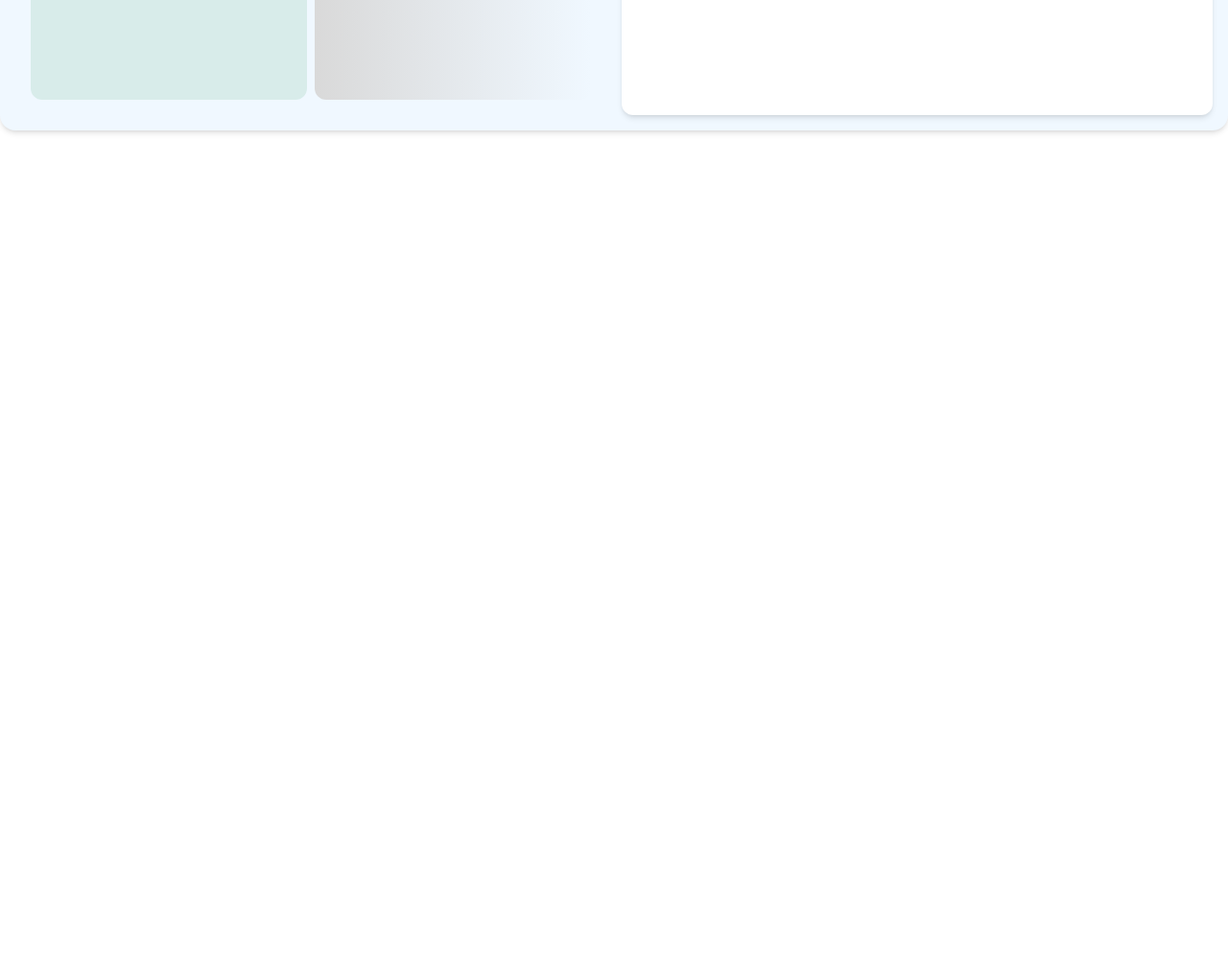
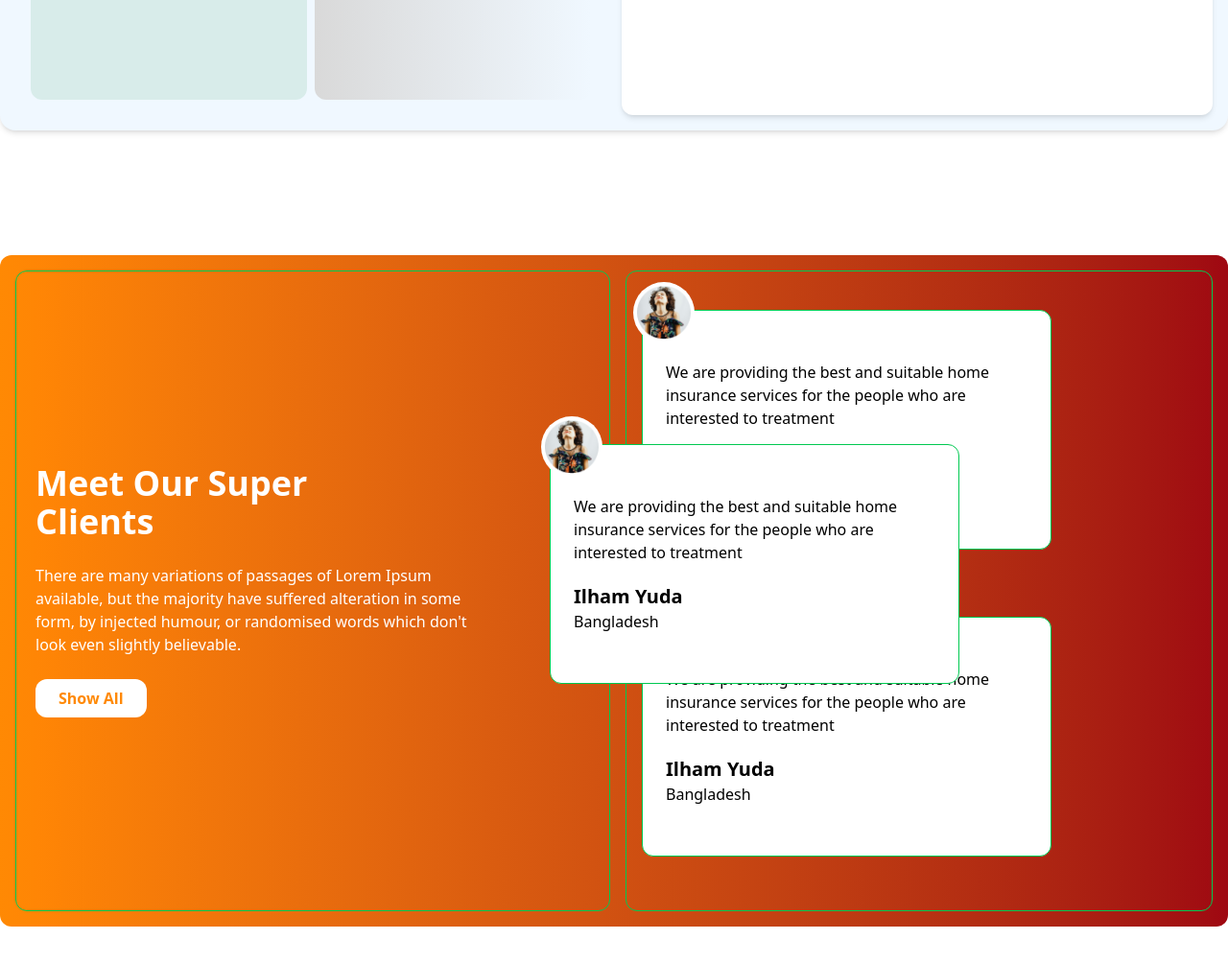
Before and after one commit to sakib404-hub/Web-development-day-23, a plain HTML site: page index.html in a window 1280 px wide. Shown: the part 2201-3205 px from the top of the page at 96% size. Before the commit the page ends 2467 px from the top, so only its background shows below. Drawn offline with nearby package versions, Linux system fonts and the light colour scheme.

Commit message:
added another section

```diff
--- a/index.html
+++ b/index.html
@@ -173,6 +173,67 @@
           </div>
         </div>
       </section>
+      <!-- Meet Our Sponsor Section Starts Here  -->
+      <section
+        class="min-h-[700px] max-w-[1340px] mx-auto my-[120px] rounded-xl flex flex-col md:flex-row gap-4 p-4 bg-gradient-to-l from-red-800 to-orange-400 z-[10]"
+      >
+        <div
+          class="left_sectionf flex-1 md:w-1/2 border border-green-500 rounded-xl flex flex-col items-start justify-center p-5"
+        >
+          <h3 class="max-w-3/5 text-white text-4xl font-bold">
+            Meet Our Super Clients
+          </h3>
+          <p class="my-6 max-w-4/5 text-white">
+            There are many variations of passages of Lorem Ipsum available, but
+            the majority have suffered alteration in some form, by injected
+            humour, or randomised words which don't look even slightly
+            believable.
+          </p>
+          <button
+            class="bg-white px-6 py-2 rounded-xl text-orange-400 font-extrabold"
+          >
+            Show All
+          </button>
+        </div>
+        <div
+          class="right_section flex-1 border border-green-500 rounded-xl p-4 relative"
+        >
+        <div class="customer_review h-[250px] w-[70%] border border-green-500 rounded-xl bg-white p-6 absolute top-45 left-[-80px] flex flex-col items-start justify-center z-[100]">
+          <div class="images h-16 w-16 rounded-[50%] absolute top-[-30px] left-[-10px]
+          p-1 bg-white">
+            <img src="photos/client.png" alt="" class="h-full w-full object-cover">
+          </div>
+          <p>
+            We are providing the best and suitable home insurance services for the people who are interested to treatment
+          </p>
+          <h2 class="text-xl font-bold mt-[20px]">Ilham Yuda</h2>
+          <p>Bangladesh</p>
+        </div>
+        <div class="customer_review h-[250px] w-[70%] border border-green-500 rounded-xl bg-white p-6 absolute top-10 flex flex-col items-start justify-center z-[10]">
+          <div class="images h-16 w-16 rounded-[50%] absolute top-[-30px] left-[-10px]
+          p-1 bg-white">
+            <img src="photos/client.png" alt="" class="h-full w-full object-cover">
+          </div>
+          <p>
+            We are providing the best and suitable home insurance services for the people who are interested to treatment
+          </p>
+          <h2 class="text-xl font-bold mt-[20px]">Ilham Yuda</h2>
+          <p>Bangladesh</p>
+        </div>
+        <div class="customer_review h-[250px] w-[70%] border border-green-500 rounded-xl bg-white p-6 absolute top-90 flex flex-col items-start justify-center z-[10]">
+          <div class="images h-16 w-16 rounded-[50%] absolute top-[-30px] left-[-10px]
+          p-1 bg-white">
+            <img src="photos/client.png" alt="" class="h-full w-full object-cover">
+          </div>
+          <p>
+            We are providing the best and suitable home insurance services for the people who are interested to treatment
+          </p>
+          <h2 class="text-xl font-bold mt-[20px]">Ilham Yuda</h2>
+          <p>Bangladesh</p>
+        </div>
+       </div>
+       </div>
+      </section>
     </main>
     <footer></footer>
   </body>
```
